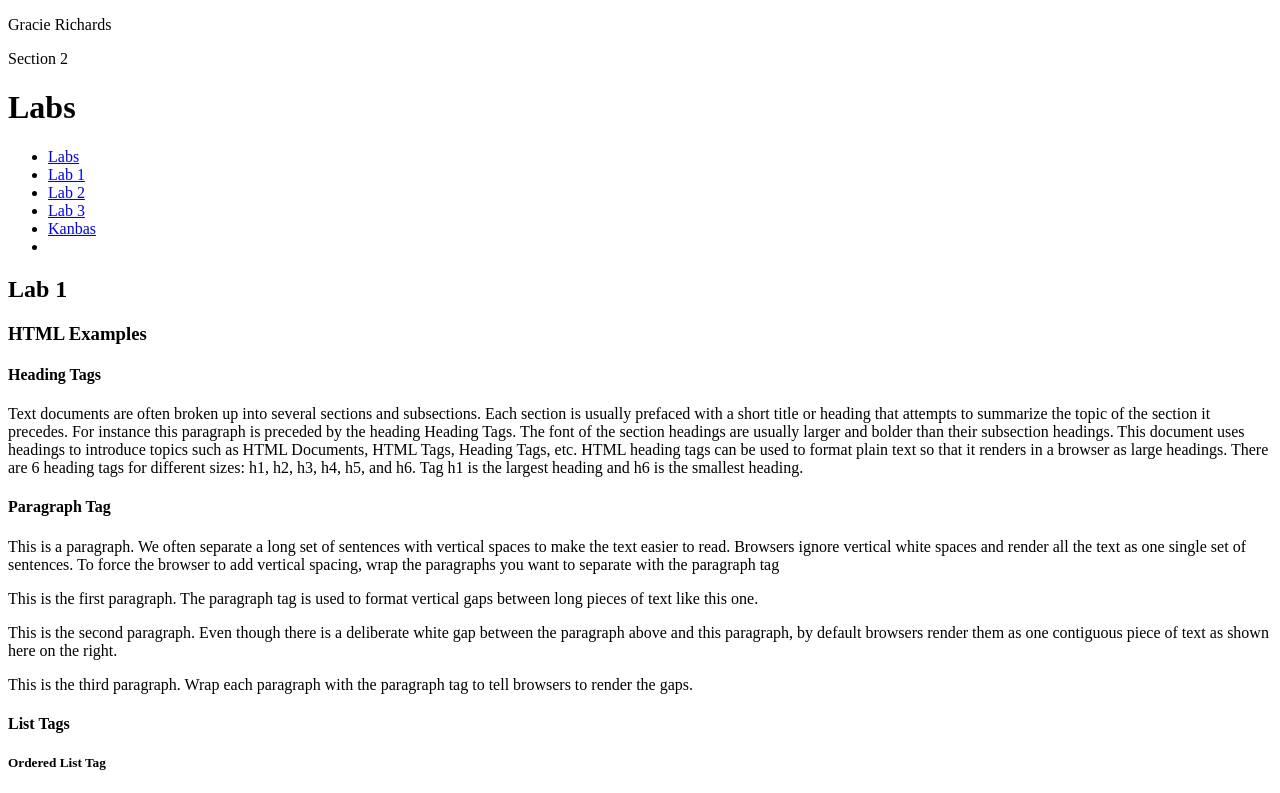
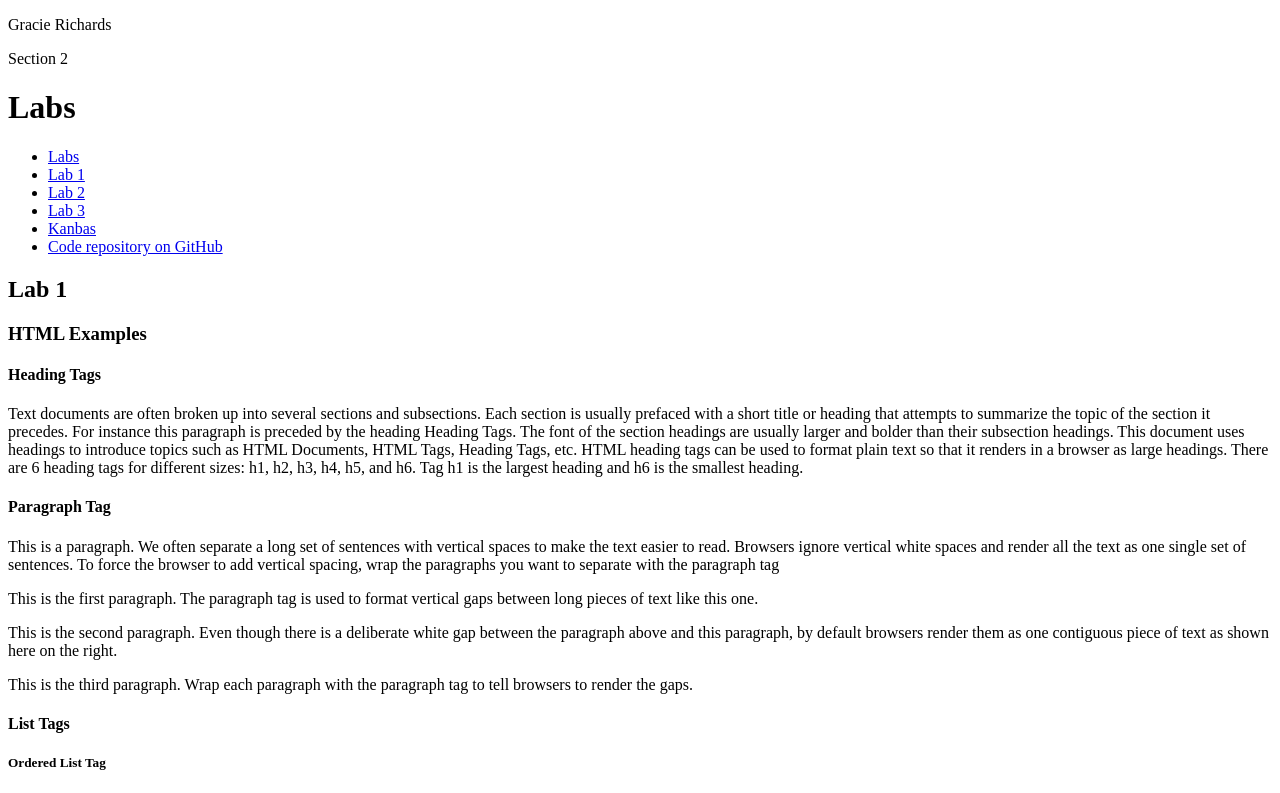
Before and after one commit to gracierichards/kanbas-react-web-app, a React (Create React App) app: page /#/Labs/Lab1 in a window 1280 px wide. Shown: the top 793 px of the page. Built offline with nearby package versions, Linux system fonts and the light colour scheme; the HTML template or start-up script is replaced by a standard one.

Commit message:
trying to fix github link

```diff
--- a/src/Labs/TOC.tsx
+++ b/src/Labs/TOC.tsx
@@ -8,7 +8,7 @@
         <li><Link to="/Labs/Lab2">Lab 2</Link></li>
         <li><Link to="/Labs/Lab3">Lab 3</Link></li>
         <li><Link to="/Kanbas">Kanbas</Link></li>
-        <li><a id="wd-github" href="https://github.com/gracierichards/kanbas-react-web-app"></a></li>
+        <li><Link id="wd-github" to="https://github.com/gracierichards/kanbas-react-web-app">Code repository on GitHub</Link></li>
       </ul>
     );
   }
```
